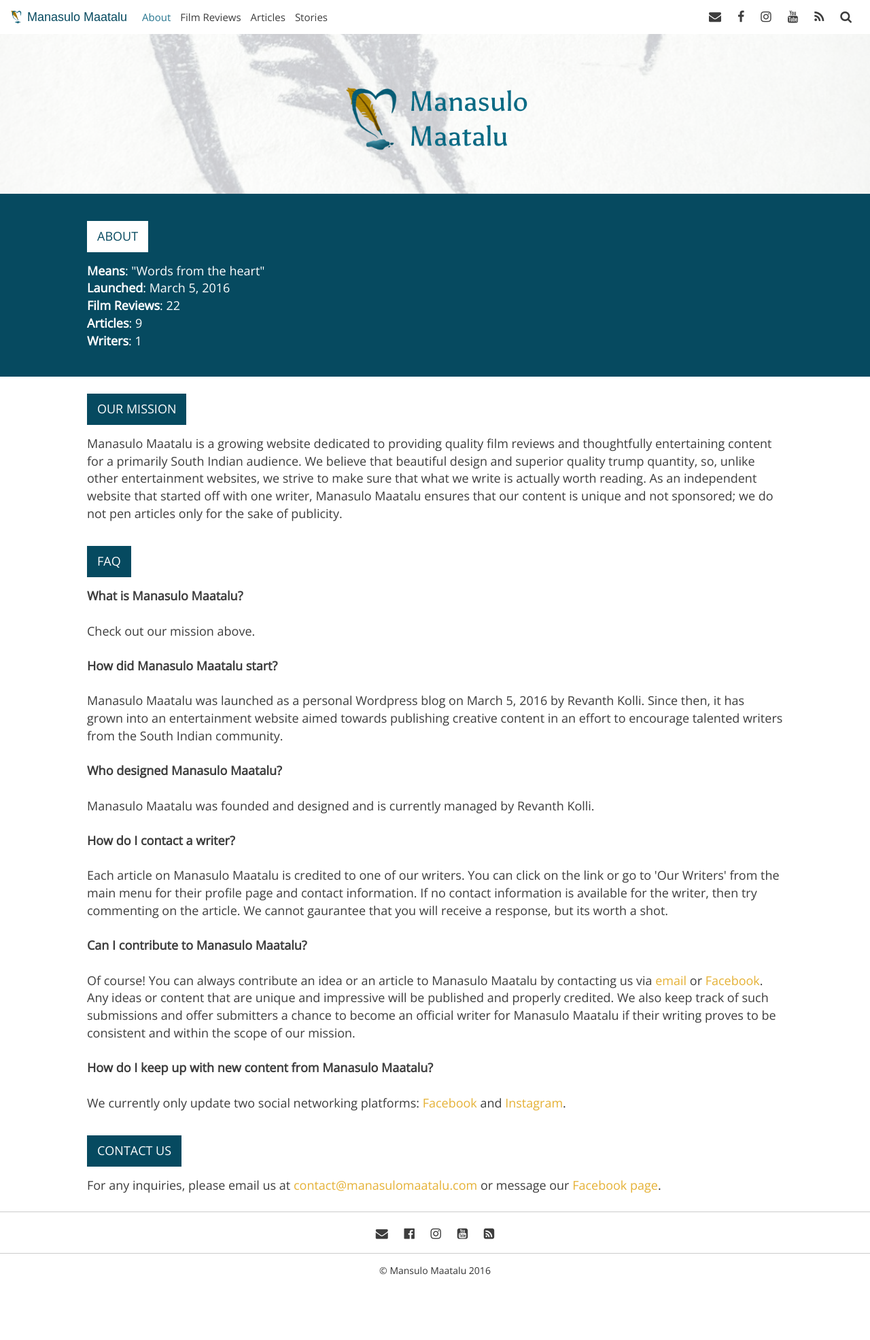
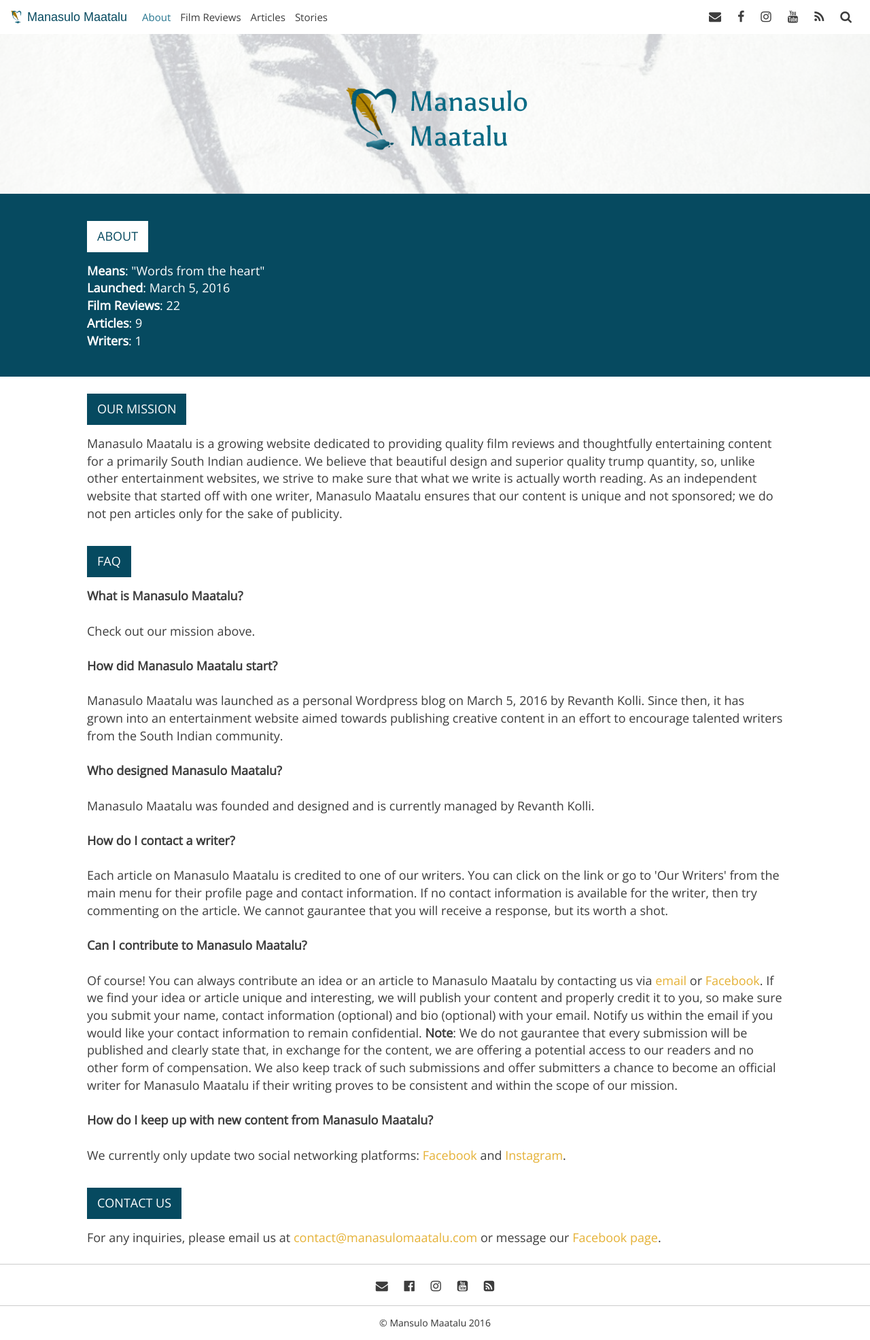
Before and after one commit to revanthkolli/manasulomaatalu, a Jekyll site: the page built from about.md, in a window 1280 px wide. Shown: the whole page at 68% size. Built offline with Jekyll 4.4.1, drawn with Linux system fonts in a browser that asks for light colours; nearby versions of some CDN libraries; some web fonts are replaced; before the commit the page ends 1894 px from its top, so only the background shows below that.

Commit message:
Updated design, about, submissions

```diff
--- a/_includes/search.js
+++ b/_includes/search.js
@@ -44,6 +44,7 @@ function results() {
         query = query.split("&");
         var queryString = query[0].slice(query[0].indexOf('=') + 1);
         queryString = queryString.replace(/%20/g, " ");
+        queryString = queryString.replace(/%27/g, "'");
         var results = query[1].slice(query[1].indexOf('=') + 1);
         results = results.split(",");
         if (results[0] == '') {
--- a/_layouts/post.html
+++ b/_layouts/post.html
@@ -5,6 +5,7 @@ layout: default
 <article class="post post-detail">
   <div class="entry">
     {{ content }}
+	<p>Want to contribute to Manasulo Maatalu? Share your ideas or writing with us at <a href="mailto:contact@manasulomaatalu.com">contact@manasulomaatalu.com</a>! <a href="{{ site.url }}/about/#submissions"> Learn more </a></p>
   </div>
 
   <div id="video-wrapper" onclick="closeVideo()">
@@ -25,7 +26,7 @@ layout: default
 	<div class="block-title">Tags</div>
 	<br>
 	{% for tag in page.tags %}
-		<a id="{{ tag }}" class="tag" href="javascript:void(0);">{{ tag }}</a>,
+		<a id="{{ tag }}" class="tag" href="javascript:void(0);">{{ tag }}</a>{% if forloop.last == false %},{% endif %}
 	{% endfor %}
 </div>
 
--- a/about.md
+++ b/about.md
@@ -41,9 +41,9 @@ permalink: /about/
     <br><br>
     Each article on Manasulo Maatalu is credited to one of our writers. You can click on the link or go to 'Our Writers' from the main menu for their profile page and contact information. If no contact information is available for the writer, then try commenting on the article. We cannot gaurantee that you will receive a response, but its worth a shot.
     <br>
-    <br><b> Can I contribute to Manasulo Maatalu? </b>
+    <br><b id="submissions"> Can I contribute to Manasulo Maatalu? </b>
     <br><br>
-    Of course! You can always contribute an idea or an article to Manasulo Maatalu by contacting us via <a href="mailto:contact@manasulomaatalu.com">email</a> or <a href="http://facebook.com/ManasuloMaatalu/" target="_blank">Facebook</a>. Any ideas or content that are unique and impressive will be published and properly credited. We also keep track of such submissions and offer submitters a chance to become an official writer for Manasulo Maatalu if their writing proves to be consistent and within the scope of our mission.
+    Of course! You can always contribute an idea or an article to Manasulo Maatalu by contacting us via <a href="mailto:contact@manasulomaatalu.com">email</a> or <a href="http://facebook.com/ManasuloMaatalu/" target="_blank">Facebook</a>. If we find your idea or article unique and interesting, we will publish your content and properly credit it to you, so make sure you submit your name, contact information (optional) and bio (optional) with your email. Notify us within the email if you would like your contact information to remain confidential. <b>Note</b>: We do not gaurantee that every submission will be published and clearly state that, in exchange for the content, we are offering a potential access to our readers and no other form of compensation. We also keep track of such submissions and offer submitters a chance to become an official writer for Manasulo Maatalu if their writing proves to be consistent and within the scope of our mission.
     <br>
     <br><b> How do I keep up with new content from Manasulo Maatalu? </b>
     <br><br>
--- a/style.css
+++ b/style.css
@@ -450,6 +450,10 @@ Text: #3d3d3d
   color: red;
 }
 
+#main .tags a {
+  font-size: 15px;
+}
+
 .positive_review {
   color: #25758F;
 }
```
